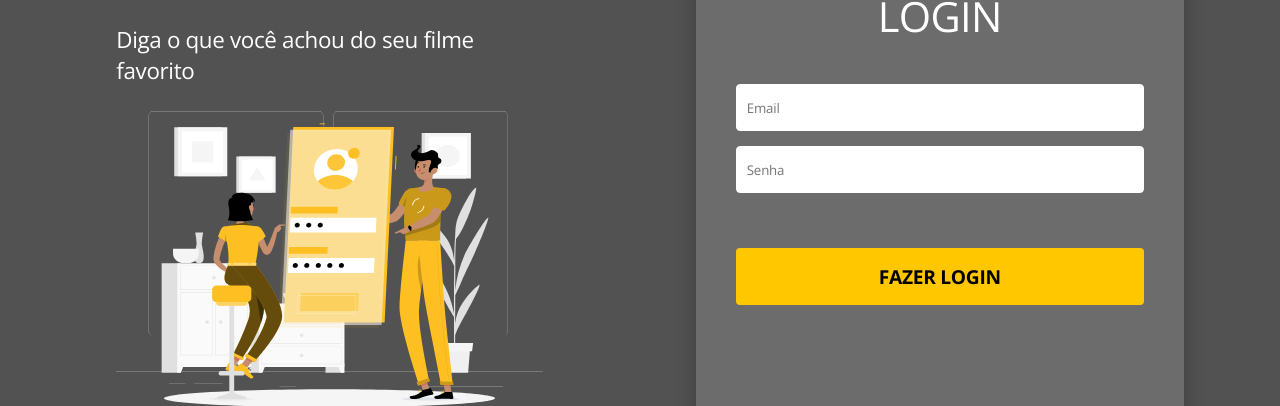
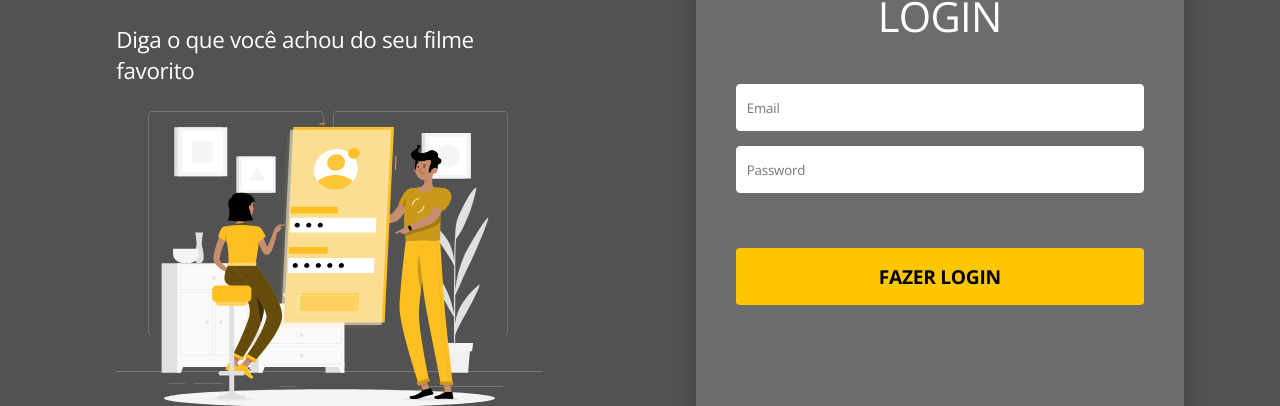
Before and after one commit to giancarloCavalli/movieflix-frontend, a React (Create React App) app: page / in a window 1280 px wide. Shown: the part 170-576 px from the top of the page. Built offline with nearby package versions, Linux system fonts and the light colour scheme.

Commit message:
React Hook Form on login

```diff
--- a/package.json
+++ b/package.json
@@ -15,6 +15,7 @@
     "dom": "^0.0.3",
     "react": "^17.0.2",
     "react-dom": "^17.0.2",
+    "react-hook-form": "^7.16.1",
     "react-router-dom": "^5.3.0",
     "react-scripts": "4.0.3",
     "router": "^1.3.5",
--- a/src/components/LoginCard/index.tsx
+++ b/src/components/LoginCard/index.tsx
@@ -1,15 +1,31 @@
+import axios from "axios";
+import { useForm } from "react-hook-form";
+import { BASE_URL } from "utils/requests";
+
 import "./styles.css";
 
+type FormData = {
+  email: string,
+  password: string
+}
+
 const LoginCard = () => {
+  const { register, handleSubmit } = useForm<FormData>();
+
+  const onSubmit = (formData: FormData) => {
+    console.log(formData);
+  };
+
   return (
     <div className="login-card-container">
       <div className="login-card-title">
         <h1>LOGIN</h1>
       </div>
 
-      <form>
+      <form onSubmit={handleSubmit(onSubmit)}>
         <div>
           <input
+            {...register("email")}
             className="base-input"
             type="text"
             name="email"
@@ -18,19 +34,20 @@ const LoginCard = () => {
         </div>
         <div>
           <input
+            {...register("password")}
             className="base-input"
             type="password"
-            name="senha"
-            placeholder="Senha"
+            name="password"
+            placeholder="Password"
           />
         </div>
+
+        <div>
+          <button className="button login-submit" type="submit">
+            FAZER LOGIN
+          </button>
+        </div>
       </form>
-
-      <div>
-        <button className="button" type="button">
-          FAZER LOGIN
-        </button>
-      </div>
     </div>
   );
 };
--- a/src/utils/requests.ts
+++ b/src/utils/requests.ts
@@ -1,5 +1,5 @@
 export const BASE_URL = process.env.REACT_APP_BACKEND_URL ?? 'http://localhost:8080';
+export const LOGIN_URL = '/oauth/token'
 
 export const CLIENT_ID = process.env.REACT_APP_CLIENT_ID ?? 'myclientid';
-
 export const CLIENT_SECRET = process.env.REACT_APP_CLIENT_SECRET ?? 'myclientsecret';
```
Also changed, not shown: 1 other file (tests, documents, lock files or other folders).
